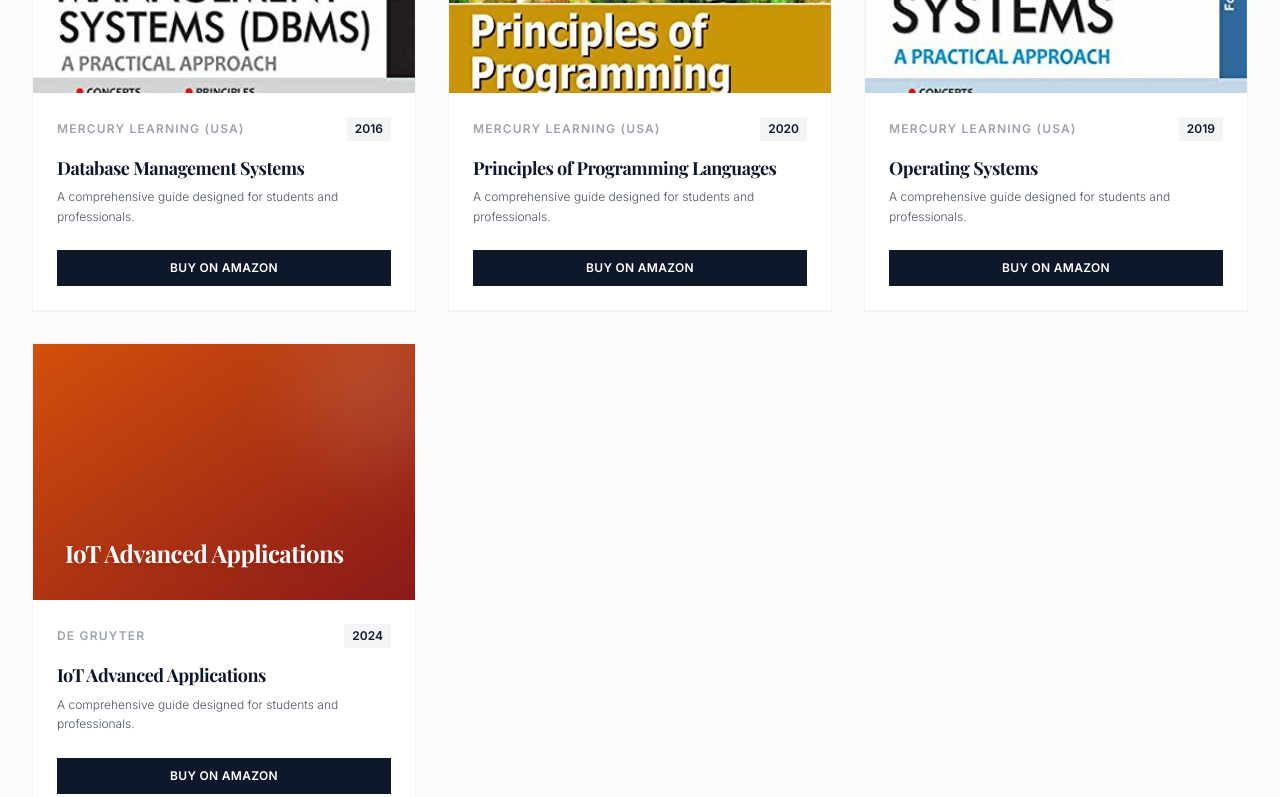
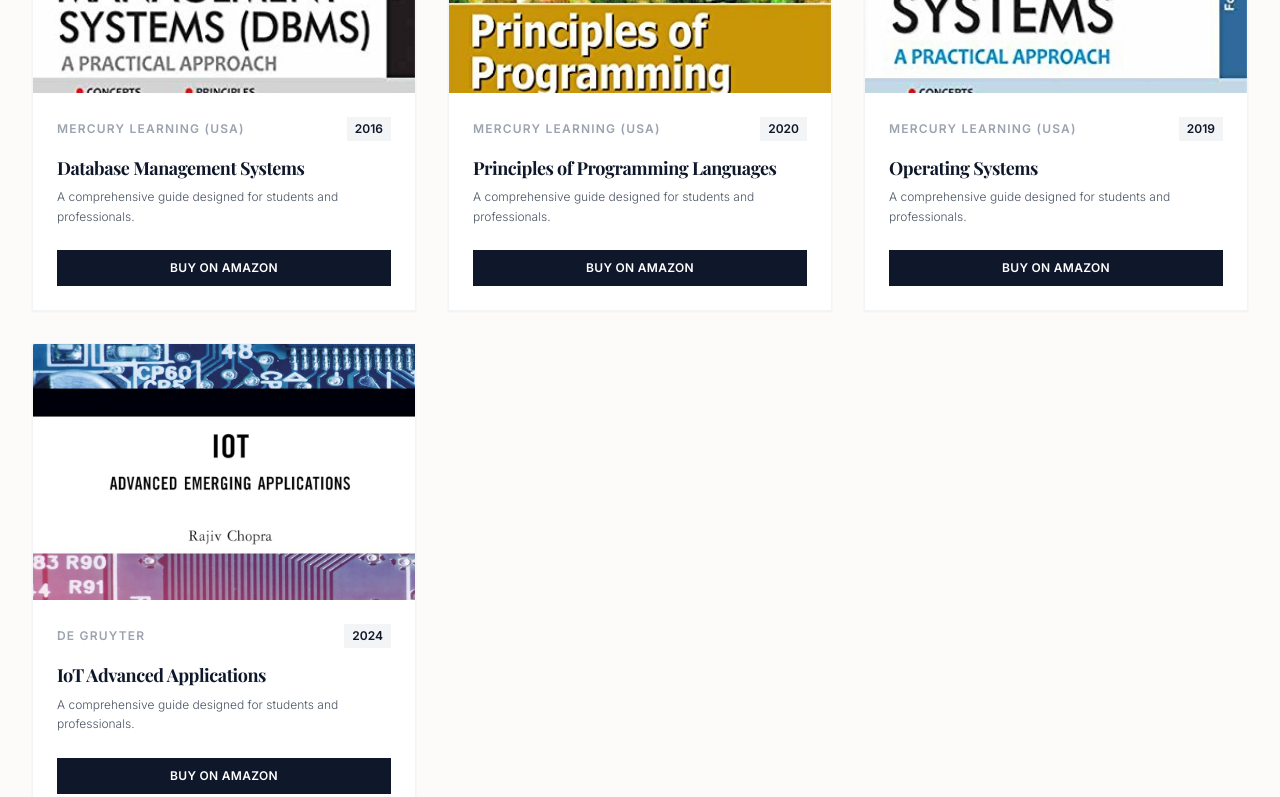
Before and after one commit to rohitsingh-del/Dr.-Rajiv-Chopra, a React (Vite) app: page / in a window 1280 px wide. Shown: the part 3167-3964 px from the top of the page. Built offline with nearby package versions, Linux system fonts and the light colour scheme; a web font is replaced by a local one.

Commit message:
Update cover for IoT Advanced Applications book

```diff
--- a/src/data/index.js
+++ b/src/data/index.js
@@ -75,7 +75,7 @@ export const INTERNATIONAL_BOOKS = [
         year: 2024,
         color: "from-orange-600 to-red-800",
         link: "https://www.amazon.in/Iot-Advanced-Applications-Rajiv-Chopra/dp/1041206917",
-        cover: null
+        cover: "/books/iot-advanced-applications.jpg"
     }
 ];
 
```
Also changed, not shown: public/books/iot-advanced-applications.jpg (added).
